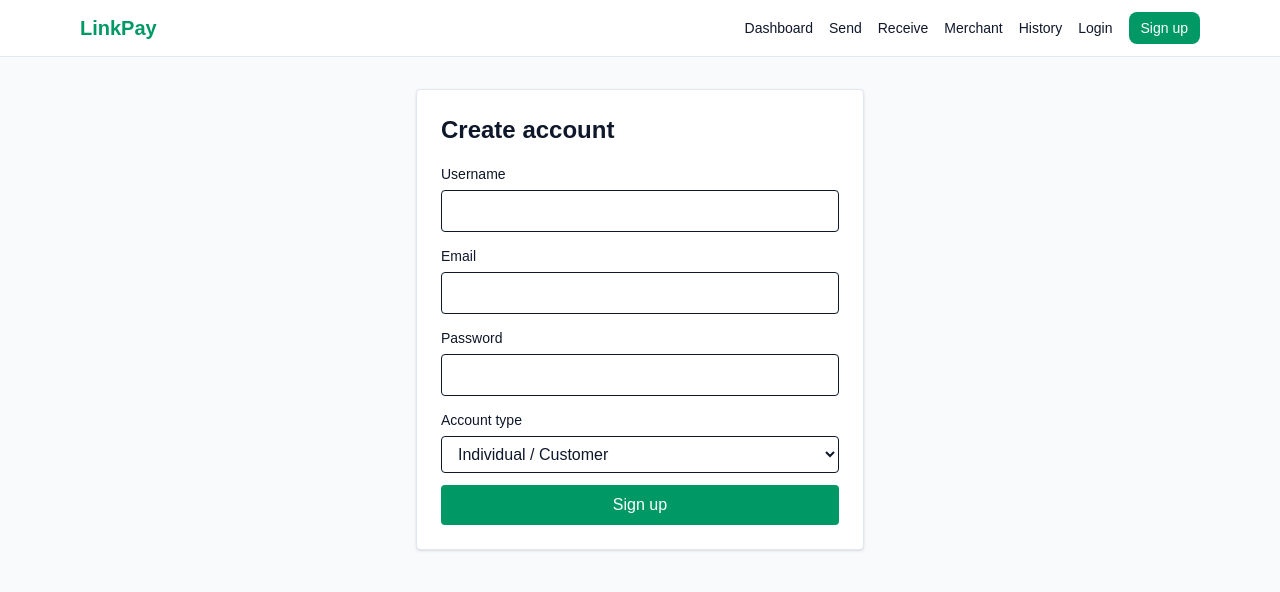
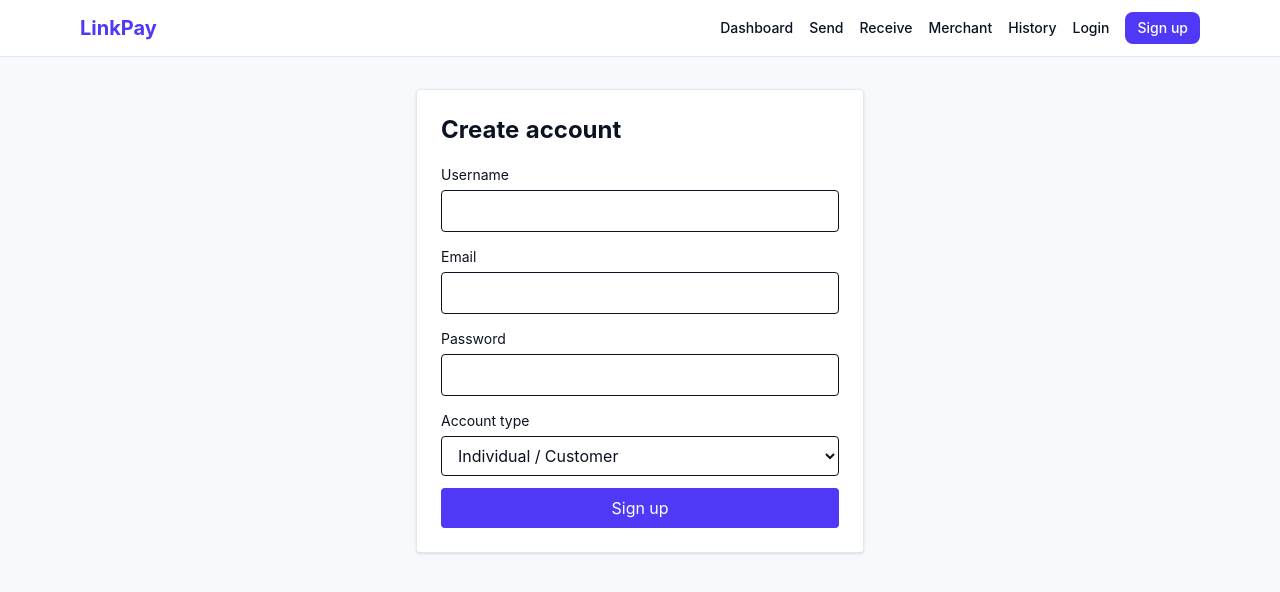
Before and after one commit to David-Moenga/linkpay-frontend, a Next.js app: page /register in a window 1280 px wide. Shown: the top 592 px of the page. Built offline with nearby package versions, Linux system fonts and the light colour scheme; no server answers.

Commit message:
Refine fintech visual design

```diff
--- a/app/globals.css
+++ b/app/globals.css
@@ -1,13 +1,16 @@
 @import "tailwindcss";
 
 :root {
-  --background: #f8fafc;
-  --foreground: #0f172a;
-  --brand: #059669;
-  --brand-dark: #047857;
+  --background: #f7f9fc;
+  --foreground: #0b1220;
+  --brand: #4338ca;
+  --brand-dark: #312e81;
   --surface: #ffffff;
   --border: #e2e8f0;
-  --muted: #475569;
+  --muted: #64748b;
+  --success: #059669;
+  --warning: #d97706;
+  --danger: #dc2626;
 }
 
 @theme inline {
@@ -20,8 +23,10 @@
   --color-muted: var(--muted);
 }
 
+html { font-feature-settings: "tnum" 1; }
+
 body {
   background: var(--background);
   color: var(--foreground);
-  font-family: Arial, Helvetica, sans-serif;
+  font-family: Inter, ui-sans-serif, system-ui, -apple-system, "Segoe UI", Roboto, Helvetica, Arial, sans-serif;
 }
--- a/app/login/page.tsx
+++ b/app/login/page.tsx
@@ -40,7 +40,7 @@ export default function LoginPage() {
           <input type="password" className="mt-1 w-full rounded border px-3 py-2" value={password} onChange={(e)=>setPassword(e.target.value)} required />
         </div>
         {error && <p className="text-sm text-red-600">{error}</p>}
-        <button disabled={loading} className="w-full rounded bg-emerald-600 py-2 text-white hover:bg-emerald-700 disabled:opacity-50">
+        <button disabled={loading} className="w-full rounded bg-indigo-600 py-2 text-white hover:bg-indigo-700 disabled:opacity-50">
           {loading ? "Signing in..." : "Login"}
         </button>
       </form>
--- a/app/merchant/page.tsx
+++ b/app/merchant/page.tsx
@@ -38,7 +38,7 @@ export default function MerchantPage() {
     <div className="space-y-6">
       <div className="flex items-center justify-between">
         <h2 className="text-2xl font-bold">Merchant dashboard</h2>
-        <a href="/requests" className="rounded-lg bg-emerald-600 px-4 py-2 text-sm font-semibold text-white hover:bg-emerald-700">New request</a>
+        <a href="/requests" className="rounded-lg bg-indigo-600 px-4 py-2 text-sm font-semibold text-white hover:bg-indigo-700">New request</a>
       </div>
 
       <div className="grid gap-4 md:grid-cols-4">
@@ -100,7 +100,7 @@ export default function MerchantPage() {
           <ul className="mt-3 divide-y divide-slate-100">
             {sales.slice(0, 10).map((t: any) => (
               <li key={t.id} className="py-2">
-                <a href={`/transactions/${t.reference}`} className="flex items-center justify-between text-sm hover:text-emerald-600">
+                <a href={`/transactions/${t.reference}`} className="flex items-center justify-between text-sm hover:text-indigo-600">
                   <div>
                     <p className="font-medium">{t.sender_name} <span className="text-slate-400">@{t.sender_username}</span></p>
                     <p className="text-xs text-slate-500">{new Date(t.created_at).toLocaleString()} · {t.reference}</p>
--- a/app/page.tsx
+++ b/app/page.tsx
@@ -11,8 +11,8 @@ export default function Home() {
         Test environment: balances on this demo are simulated and labeled as test funds. Not real money.
       </p>
       <div className="mt-8 flex justify-center gap-4">
-        <Link href="/register" className="rounded bg-emerald-600 px-5 py-2 text-white hover:bg-emerald-700">Get started</Link>
-        <Link href="/login" className="rounded border border-emerald-600 px-5 py-2 text-emerald-700 hover:bg-emerald-50">Login</Link>
+        <Link href="/register" className="rounded bg-indigo-600 px-5 py-2 text-white hover:bg-indigo-700">Get started</Link>
+        <Link href="/login" className="rounded border border-indigo-600 px-5 py-2 text-emerald-700 hover:bg-slate-50">Login</Link>
       </div>
       <div className="mt-12 grid gap-4 text-left md:grid-cols-2">
         {[
--- a/app/register/page.tsx
+++ b/app/register/page.tsx
@@ -59,7 +59,7 @@ export default function RegisterPage() {
           </div>
         )}
         {error && <p className="text-sm text-red-600">{error}</p>}
-        <button disabled={loading} className="w-full rounded bg-emerald-600 py-2 text-white hover:bg-emerald-700 disabled:opacity-50">
+        <button disabled={loading} className="w-full rounded bg-indigo-600 py-2 text-white hover:bg-indigo-700 disabled:opacity-50">
           {loading ? "Creating..." : "Sign up"}
         </button>
       </form>
--- a/app/requests/page.tsx
+++ b/app/requests/page.tsx
@@ -43,7 +43,7 @@ export default function RequestsPage() {
     <div className="space-y-4">
       <div className="flex items-center justify-between">
         <h2 className="text-xl font-bold">Payment requests</h2>
-        <button onClick={()=>setShowCreate(!showCreate)} className="rounded bg-emerald-600 px-3 py-1 text-white hover:bg-emerald-700">
+        <button onClick={()=>setShowCreate(!showCreate)} className="rounded bg-indigo-600 px-3 py-1 text-white hover:bg-indigo-700">
           {showCreate ? "Cancel" : "New request"}
         </button>
       </div>
@@ -62,7 +62,7 @@ export default function RequestsPage() {
             <label className="text-sm">Customer username (optional)</label>
             <input className="mt-1 w-full rounded border px-3 py-2" value={customer} onChange={e=>setCustomer(e.target.value)} />
           </div>
-          <button disabled={loading} className="rounded bg-emerald-600 px-4 py-2 text-white hover:bg-emerald-700 disabled:opacity-50">
+          <button disabled={loading} className="rounded bg-indigo-600 px-4 py-2 text-white hover:bg-indigo-700 disabled:opacity-50">
             {loading ? "Creating..." : "Create request"}
           </button>
         </form>
@@ -77,7 +77,7 @@ export default function RequestsPage() {
                 <p className="text-xs text-slate-400">Status: {r.status}</p>
               </div>
               {r.status === "pending" && r.merchant_username !== localStorage.getItem("me_username") && (
-                <button onClick={()=>pay(r.reference)} disabled={loading} className="rounded bg-emerald-600 px-3 py-1 text-white hover:bg-emerald-700 disabled:opacity-50">
+                <button onClick={()=>pay(r.reference)} disabled={loading} className="rounded bg-indigo-600 px-3 py-1 text-white hover:bg-indigo-700 disabled:opacity-50">
                   Pay
                 </button>
               )}
--- a/app/transactions/[reference]/page.tsx
+++ b/app/transactions/[reference]/page.tsx
@@ -32,7 +32,7 @@ export default function TransactionDetailPage() {
 
   return (
     <div className="mx-auto max-w-2xl space-y-6">
-      <button onClick={() => router.back()} className="text-sm font-semibold text-emerald-600 hover:underline">← Back</button>
+      <button onClick={() => router.back()} className="text-sm font-semibold text-indigo-600 hover:underline">← Back</button>
       <div className="rounded-2xl border border-slate-200 bg-white p-6 shadow-sm">
         <div className="flex items-start justify-between">
           <div>
--- a/components/Nav.tsx
+++ b/components/Nav.tsx
@@ -10,19 +10,19 @@ export default function Nav() {
   return (
     <header className="border-b border-slate-200 bg-white/90 backdrop-blur">
       <div className="mx-auto flex max-w-6xl items-center justify-between px-4 py-3">
-        <Link href="/" className="text-xl font-bold text-emerald-600">LinkPay</Link>
+        <Link href="/" className="text-xl font-bold text-indigo-600">LinkPay</Link>
         <nav className="flex items-center gap-4 text-sm font-medium">
-          <Link href="/dashboard" className="hover:text-emerald-600">Dashboard</Link>
-          <Link href="/send" className="hover:text-emerald-600">Send</Link>
-          <Link href="/receive" className="hover:text-emerald-600">Receive</Link>
-          <Link href="/merchant" className="hover:text-emerald-600">Merchant</Link>
-          <Link href="/history" className="hover:text-emerald-600">History</Link>
+          <Link href="/dashboard" className="hover:text-indigo-600">Dashboard</Link>
+          <Link href="/send" className="hover:text-indigo-600">Send</Link>
+          <Link href="/receive" className="hover:text-indigo-600">Receive</Link>
+          <Link href="/merchant" className="hover:text-indigo-600">Merchant</Link>
+          <Link href="/history" className="hover:text-indigo-600">History</Link>
           {authed ? (
             <button onClick={logout} className="rounded-lg bg-slate-100 px-3 py-1.5 hover:bg-slate-200">Logout</button>
           ) : (
             <>
-              <Link href="/login" className="hover:text-emerald-600">Login</Link>
-              <Link href="/register" className="rounded-lg bg-emerald-600 px-3 py-1.5 text-white hover:bg-emerald-700">Sign up</Link>
+              <Link href="/login" className="hover:text-indigo-600">Login</Link>
+              <Link href="/register" className="rounded-lg bg-indigo-600 px-3 py-1.5 text-white hover:bg-indigo-700">Sign up</Link>
             </>
           )}
         </nav>
```
Also changed, not shown: app/dashboard/page.tsx (+7 -7 lines), app/receive/page.tsx (+5 -5 lines), app/send/page.tsx (+7 -7 lines).
